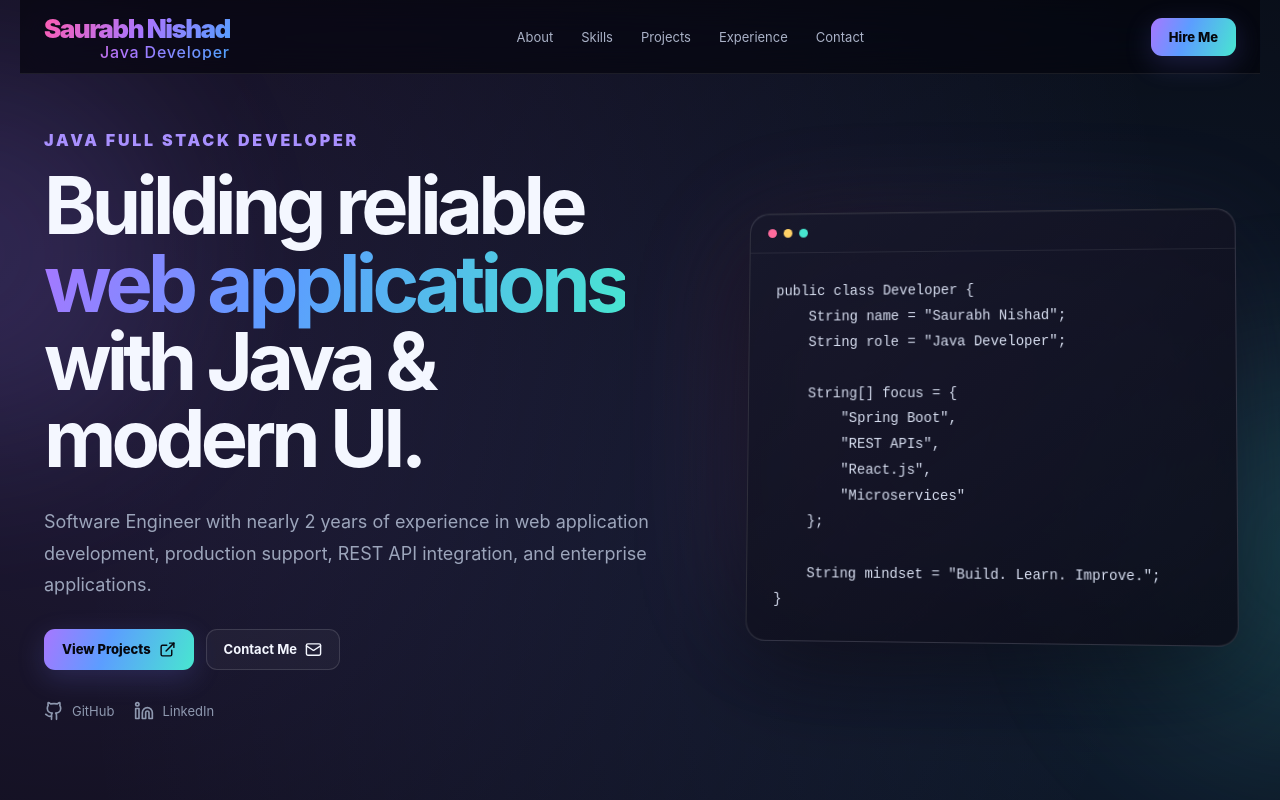
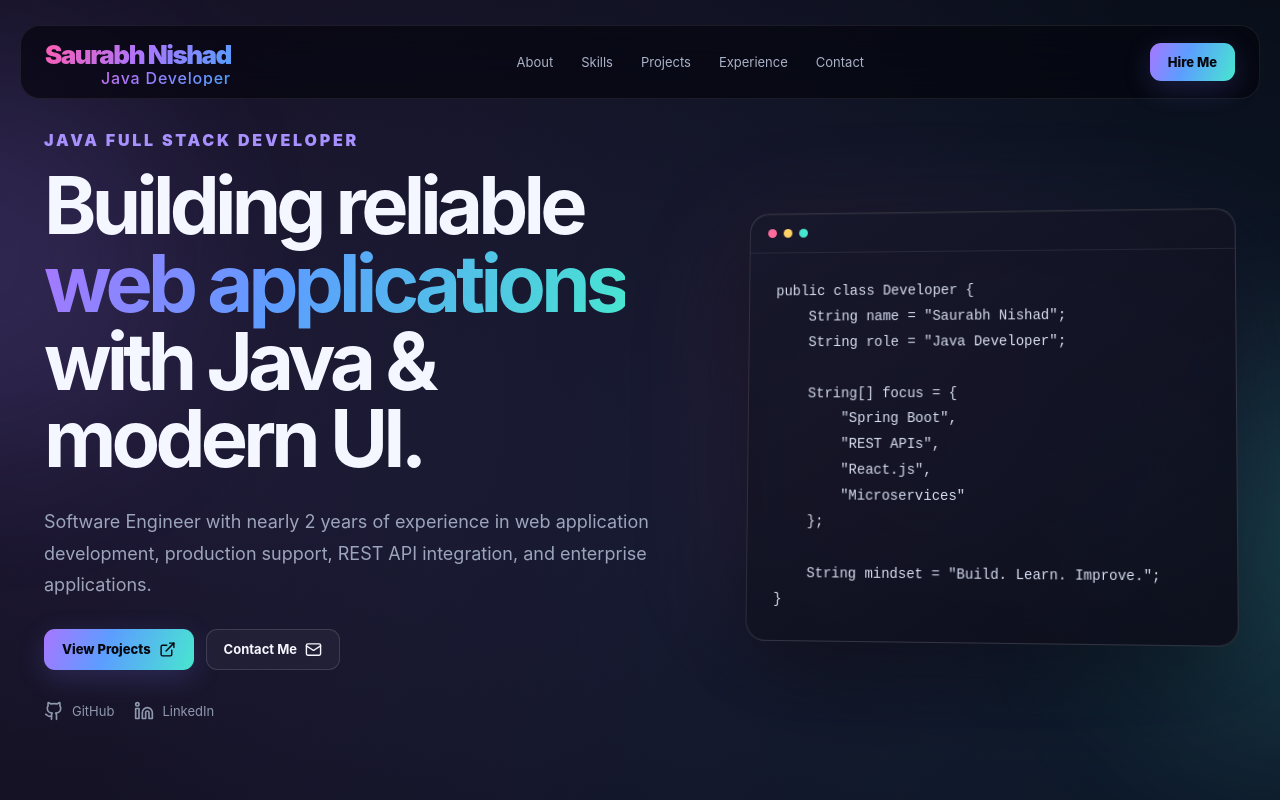
Before and after one commit to saurabh-alt/portfolio, a React (Vite) app: page / in a window 1280 px wide. Shown: the top 800 px of the page. Built offline with nearby package versions, Linux system fonts and the light colour scheme.

Commit message:
nav and about

```diff
--- a/src/components/About.jsx
+++ b/src/components/About.jsx
@@ -2,7 +2,7 @@ import React from "react";
 
 function About() {
     return (
-        <section className="section about">
+        <section id="about" className="section about">
 
             <div className="section-head">
                 <p className="eyebrow">ABOUT ME</p>
--- a/src/index.css
+++ b/src/index.css
@@ -56,6 +56,7 @@ button, a { -webkit-tap-highlight-color: transparent; }
 .app::after { top: 45%; right: -220px; background: #47e6d0; }
 
 .nav {
+  margin-top: 25px !important;
   height: 74px;
   display: flex;
   align-items: center;
@@ -71,7 +72,9 @@ button, a { -webkit-tap-highlight-color: transparent; }
   background: rgba(5, 5, 11, .68);
   backdrop-filter: blur(20px) saturate(150%);
   -webkit-backdrop-filter: blur(20px) saturate(150%);
-  border-bottom: 1px solid rgba(255,255,255,.08);
+  border: 1px solid rgba(255, 255, 255, 0.08);
+  border-radius: 20px;
+  box-sizing: border-box;
 }
 
 .brand {
```
